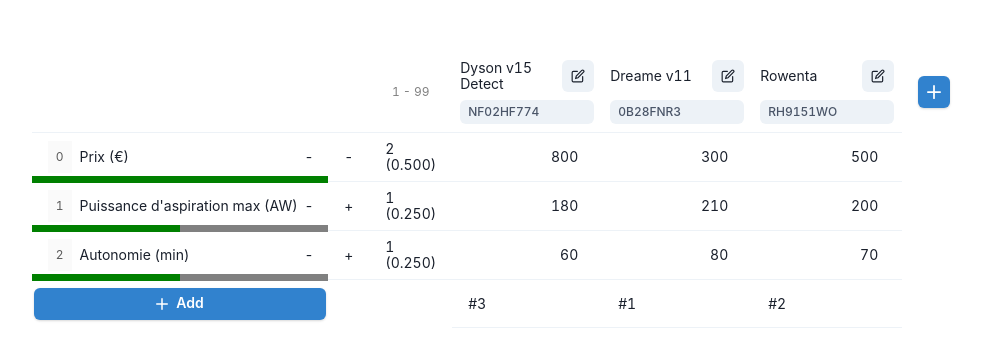
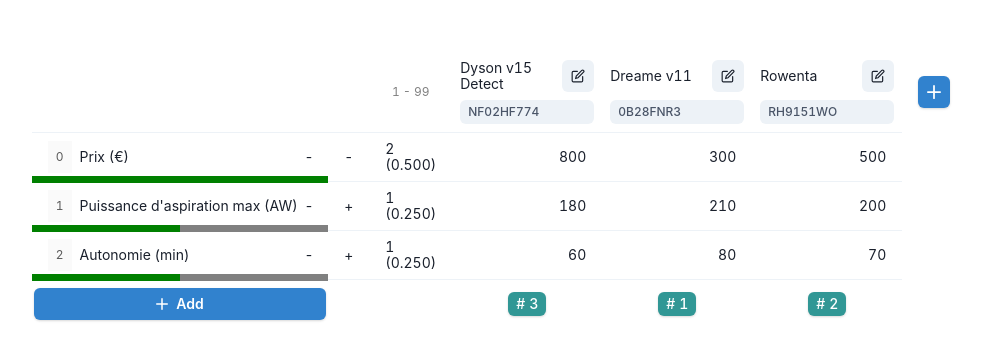
Before and after one commit to MjStryker/multi-criteria-decision-making-app, a React (Create React App) app: page / in a window 1280 px wide. Shown: the part 210-570 px from the top of the page, without its empty margins (141-1122 px from the left). Built offline with nearby package versions, Linux system fonts and the light colour scheme.

Commit message:
Fixes + Ranks visual

```diff
--- a/src/components/Comparator/Table/Body/Cells/CriterionProductValueCell.tsx
+++ b/src/components/Comparator/Table/Body/Cells/CriterionProductValueCell.tsx
@@ -4,24 +4,19 @@
   EditablePreview,
   Input,
   Td,
-  Tooltip,
   useColorModeValue,
 } from "@chakra-ui/react";
-import { deepEqual, isDefined } from "../../../../../utils/objects";
 import {
   isValidNonEmptyString,
   parseStringAsNumber,
 } from "../../../../../utils/strings";
-import { useEffect, useLayoutEffect, useRef, useState } from "react";
-import useHandleProductsWithCriteria, {
-  useHandleProductsWithCriteriaFunctions,
-} from "../../../../../hooks/data/useHandleProductsWithCriteria";
+import { useEffect, useState } from "react";
 
 import { TCriterion } from "../../../../../types/criteria";
 import { TProduct } from "../../../../../types/products";
 import { TProductWithCriterion } from "../../../../../types/productsWithCriteria";
 import { isValidNumber } from "../../../../../utils/numbers";
-import { minWidth } from "../../../../../styles/tables/tableCell";
+import { useHandleProductsWithCriteriaFunctions } from "../../../../../hooks/data/useHandleProductsWithCriteria";
 
 type CriterionProductValueCellProps = {
   criterion: TCriterion;
@@ -68,7 +63,7 @@
   };
 
   return (
-    <Td isNumeric>
+    <Td isNumeric px={2}>
       <Editable value={value || "-"} onChange={onChange} onSubmit={onSubmit}>
         <EditablePreview
           py={2}
--- a/src/components/Comparator/Table/Footer/TableFooter.tsx
+++ b/src/components/Comparator/Table/Footer/TableFooter.tsx
@@ -1,16 +1,10 @@
-import {
-  Button,
-  ButtonGroup,
-  IconButton,
-  Td,
-  Tfoot,
-  Tr,
-} from "@chakra-ui/react";
+import { Button, HStack, Tag, Td, Text, Tfoot, Tr } from "@chakra-ui/react";
 
 import { AddIcon } from "@chakra-ui/icons";
 import { TCriterion } from "../../../../types/criteria";
 import { TProduct } from "../../../../types/products";
 import { createEmptyCriterion } from "../../../../utils/criteria/criteria";
+import { isDefined } from "../../../../utils/objects";
 
 type TableFooterProps = {
   criteria: TCriterion[];
@@ -59,8 +53,25 @@
         {/*
          * PRODUCTS - RANK
          */}
-        {products.map((p) => (
-          <Td key={p.id}>#{p.rank ?? " -"}</Td>
+        {products.map(({ id, rank }) => (
+          <Td key={id} textAlign="center" border="none">
+            {isDefined(rank) ? (
+              <Tag
+                as={HStack}
+                spacing={1}
+                size="md"
+                justifyContent="space-between"
+                variant={[1, 2, 3].includes(rank) ? "solid" : "outline"}
+                colorScheme={[1, 2, 3].includes(rank) ? "teal" : "black"}
+                boxShadow={[1, 2, 3].includes(rank) ? "base" : "none"}
+              >
+                <Text as="span">#</Text>
+                <Text as="span">{rank}</Text>
+              </Tag>
+            ) : (
+              "-"
+            )}
+          </Td>
         ))}
 
         {/*
--- a/src/components/Comparator/Table/Header/EditProductForm.tsx
+++ b/src/components/Comparator/Table/Header/EditProductForm.tsx
@@ -11,6 +11,7 @@
 import { DeleteIcon } from "@chakra-ui/icons";
 import { TProduct } from "../../../../types/products";
 import TextInput from "../../global/form/TextInput";
+import { isValidNonEmptyString } from "../../../../utils/strings";
 
 type EditProductFormProps = {
   firstFieldRef: any;
@@ -93,7 +94,6 @@
           value={name}
           onChange={onNameChange}
           isDisabled={confirmDelete}
-          // defaultValue={}
         />
 
         <TextInput
@@ -103,7 +103,6 @@
           value={reference}
           onChange={onReferenceChange}
           isDisabled={confirmDelete}
-          // defaultValue={}
         />
 
         <HStack>
@@ -127,7 +126,14 @@
                 colorScheme="red"
                 icon={<DeleteIcon />}
                 aria-label="Delete product"
-                onClick={setConfirmDelete.on}
+                onClick={
+                  !isValidNonEmptyString(name) &&
+                  !isValidNonEmptyString(reference)
+                    ? // * If fields are empty then delete product
+                      onDelete
+                    : // * Else go through confirm process
+                      setConfirmDelete.on
+                }
               />
 
               <Button flex={1} variant="outline" onClick={onClose}>
--- a/src/components/Comparator/Table/Header/TableHeader.tsx
+++ b/src/components/Comparator/Table/Header/TableHeader.tsx
@@ -1,8 +1,6 @@
 import {
   Box,
-  Button,
   Flex,
-  HStack,
   IconButton,
   SimpleGrid,
   Tag,
```
